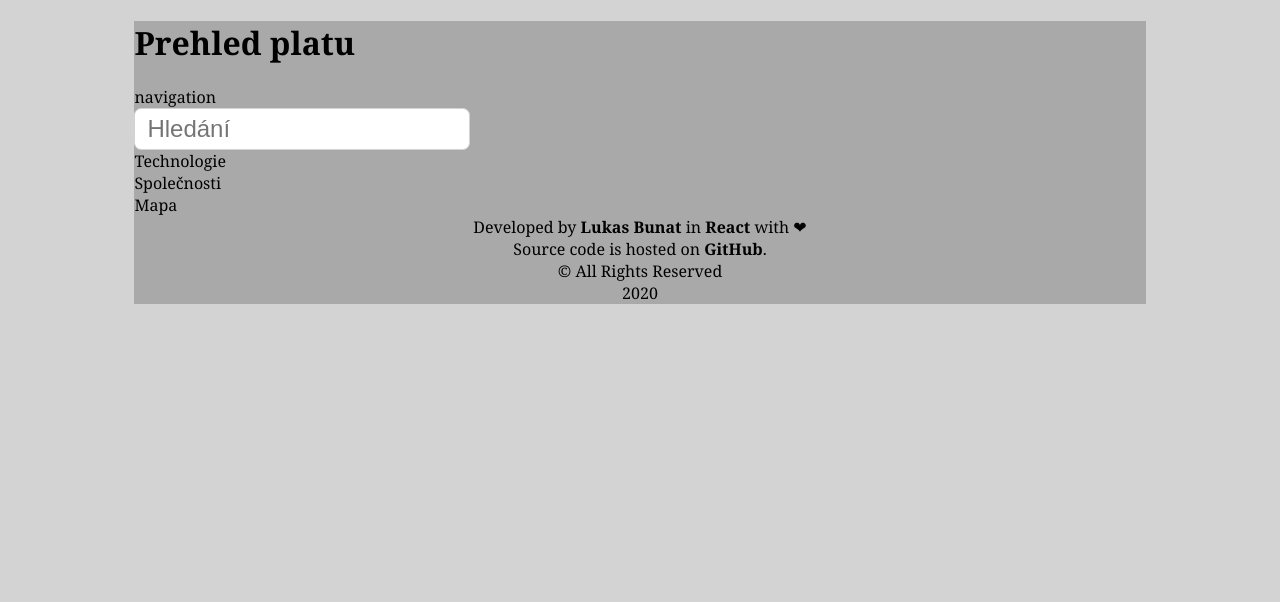
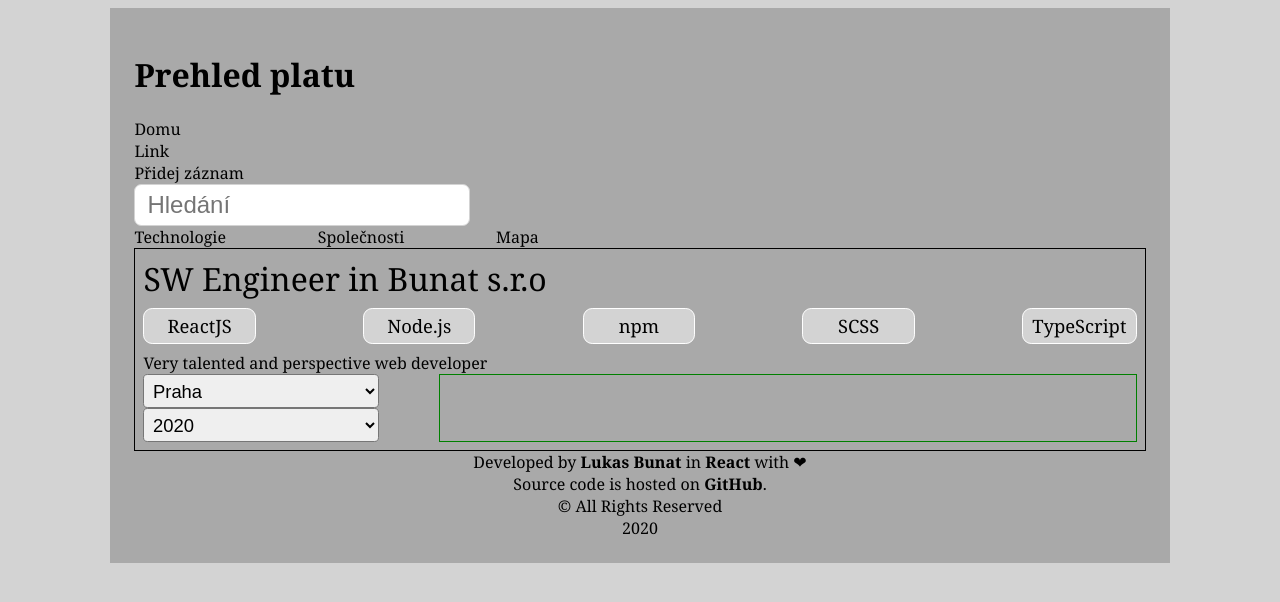
Before and after one commit to bunatl/prehled-platu, a React (Create React App) app in the folder frontend/: page / in a window 1280 px wide. Shown: the top 602 px of the page. Built offline with nearby package versions, Linux system fonts and the light colour scheme.

Commit message:
Styling added, salary entry added

```diff
--- a/frontend/src/components/MainContent.tsx
+++ b/frontend/src/components/MainContent.tsx
@@ -1,6 +1,7 @@
 import React from 'react';
 
 import Params from './Params'
+import SalaryEntry from './SalaryEntry'
 
 const MainContent: React.FC = () => {
     return (
@@ -10,6 +11,8 @@ const MainContent: React.FC = () => {
                 placeholder="Hledání"
             ></input>
             <Params />
+
+            <SalaryEntry />
         </main>
     );
 }
--- a/frontend/src/components/PageHeader.tsx
+++ b/frontend/src/components/PageHeader.tsx
@@ -5,7 +5,9 @@ const PageHeader: React.FC = () => {
         <header>
             <h1>Prehled platu</h1>
             <nav>
-                navigation
+                <div>Domu</div>
+                <div>Link</div>
+                <div>Přidej záznam</div>
             </nav>
         </header>
     );
--- a/frontend/src/components/Params.tsx
+++ b/frontend/src/components/Params.tsx
@@ -55,6 +55,7 @@ const Params: React.FC = () => {
     ]);
     const wrapperCompanies = useRef<HTMLDivElement>(null);
 
+    // wrapper map
     // const wrapperCompanies = useRef<HTMLDivElement>(null);
 
     return (
--- /dev/null
+++ b/frontend/src/components/SalaryEntry.tsx
@@ -0,0 +1,78 @@
+import React, { useState, useRef } from 'react';
+
+interface Salary {
+    position: string;
+    company: string;
+    technologies: string[];
+    description: string;
+    location: string;
+    date: Date;
+    salary: number;
+}
+
+const SalaryEntry: React.FC = () => {
+    const [ salary ] = useState<Salary>({
+        position: "SW Engineer",
+        company: "Bunat s.r.o",
+        technologies: [ "ReactJS", "Node.js", "npm", "SCSS", "TypeScript" ],
+        description: "Very talented and perspective web developer",
+        location: "Prague, Czech Republic",
+        date: new Date(),
+        salary: 75000
+    });
+
+    // will fetch from DB in useEffect
+    const years = [
+        { value: "2020", text: "2020" },
+        { value: "2019", text: "2019" },
+        { value: "2018", text: "2018" },
+        { value: "2017", text: "2017" },
+        { value: "2016", text: "2016" },
+    ]
+
+    const locations = [
+        { value: "Praha", text: "Praha" },
+        { value: "Kladno, Stredocesky kraj", text: "Kladno, Stredocesky kraj" },
+        { value: "Brno, Jihomoravsky kraj", text: "Brno, Jihomoravsky kraj" },
+        { value: "Zlin, Zlinsky kraj", text: "Zlin, Zlinsky kraj" },
+    ]
+
+    return (
+        <div className="salaryEntry">
+            {/* Title */}
+            <div className="title">{`${salary.position} in ${salary.company}`}</div>
+            {/* Technologies */}
+            <div className="technologies">
+                {salary.technologies.map((tech, i) => (
+                    <div className="tech" key={i}>{tech}</div>
+                ))}
+            </div>
+            {/* Description */}
+            <div className="description">{salary.description}</div>
+            {/* Salary */}
+            <div className="salarySection">
+                <div className="selectors">
+                    <div className="location">
+                        <select name="location">
+                            {locations.map((loc, i) => (
+                                <option key={i} value={loc.value}>{loc.text}</option>
+                            ))}
+                        </select>
+                    </div>
+                    <div className="year">
+                        <select name="year">
+                            {years.map((year, i) => (
+                                <option key={i} value={year.value}>{year.text}</option>
+                            ))}
+                        </select>
+                    </div>
+                </div>
+                <div className="salaryScale">
+
+                </div>
+            </div>
+        </div>
+    );
+}
+
+export default SalaryEntry;
--- /dev/null
+++ b/frontend/src/styles/_salaryEntry.scss
@@ -0,0 +1,50 @@
+.salaryEntry{
+    border: 1px solid black;
+    padding: .5em;
+
+    >div{
+        width: 100%;
+    }
+
+    .title{
+        font-size: 2em;
+    }
+
+    .technologies{
+        @include flex(row, wrap, space-between);
+
+        margin: .5em auto;
+
+        .tech{
+            background: lightgrey;
+            border: 1px solid white;
+            padding: .25em .5em;
+            border-radius: .5em;
+
+            text-align: center;
+            min-width: 5em;
+            font-size: 1.15em;
+        }
+    }
+
+    $selectorWidth: "25%";
+    .salarySection{
+        @include flex(row, wrap, space-between);
+
+        .selectors{
+            width: $selectorWidth;
+
+            select{
+                font-size: 1.15em;
+                border-radius: .25em;
+                padding: .25em;
+                width: 100%;
+            }
+        }
+
+        .salaryScale{
+            border: 1px solid green;
+            width: calc( 100% - #{ $selectorWidth } - 5% );
+        }
+    }
+}
--- a/frontend/src/styles/styles.scss
+++ b/frontend/src/styles/styles.scss
@@ -1,5 +1,10 @@
 // Variables
-
+@mixin flex($direction, $wrap, $content){
+    display: flex;
+    flex-direction: $direction;
+    flex-wrap: $wrap;
+    justify-content: $content ;
+}
 
 // Layout
 body{
@@ -9,6 +14,7 @@ body{
 
 #root{
     margin: 0 auto;
+    padding: 1.5em;
     width: 80%;
     background: darkgray;
 
@@ -21,12 +27,16 @@ body{
             border: 1px solid lightgrey;
             border-radius: .3em;
         }
+
+        #parameters{
+            width: 40%;
+            @include flex(row, nowrap, space-between);
+        }
     }
 }
-
-
 
 // imports
 @import './header';
 @import './index';
+@import './salaryEntry';
 @import './footer';
```
Also changed, not shown: frontend/src/components/NewSalaryEntry.tsx (added, +12 -0 lines), 1 other file (tests, documents, lock files or other folders).
